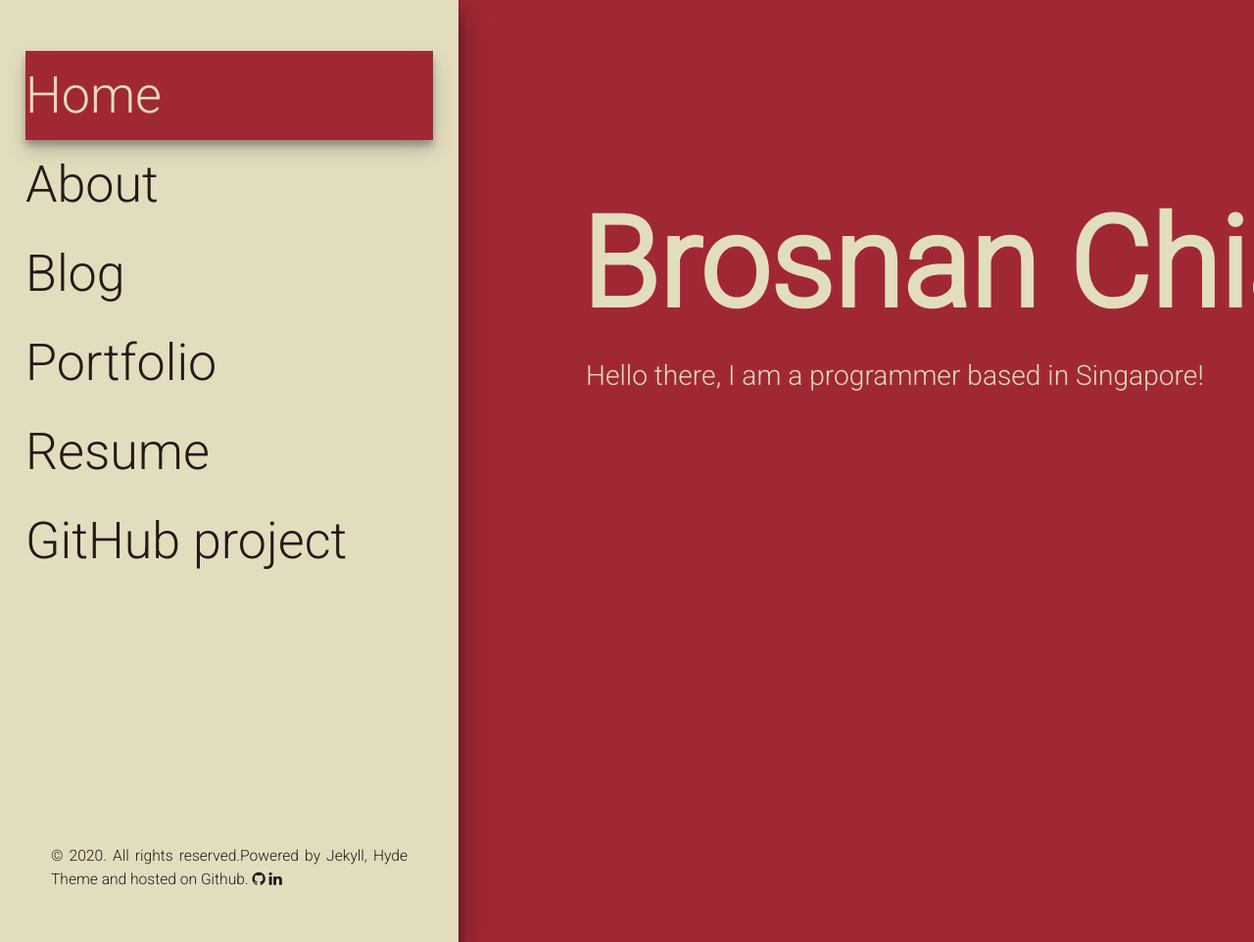
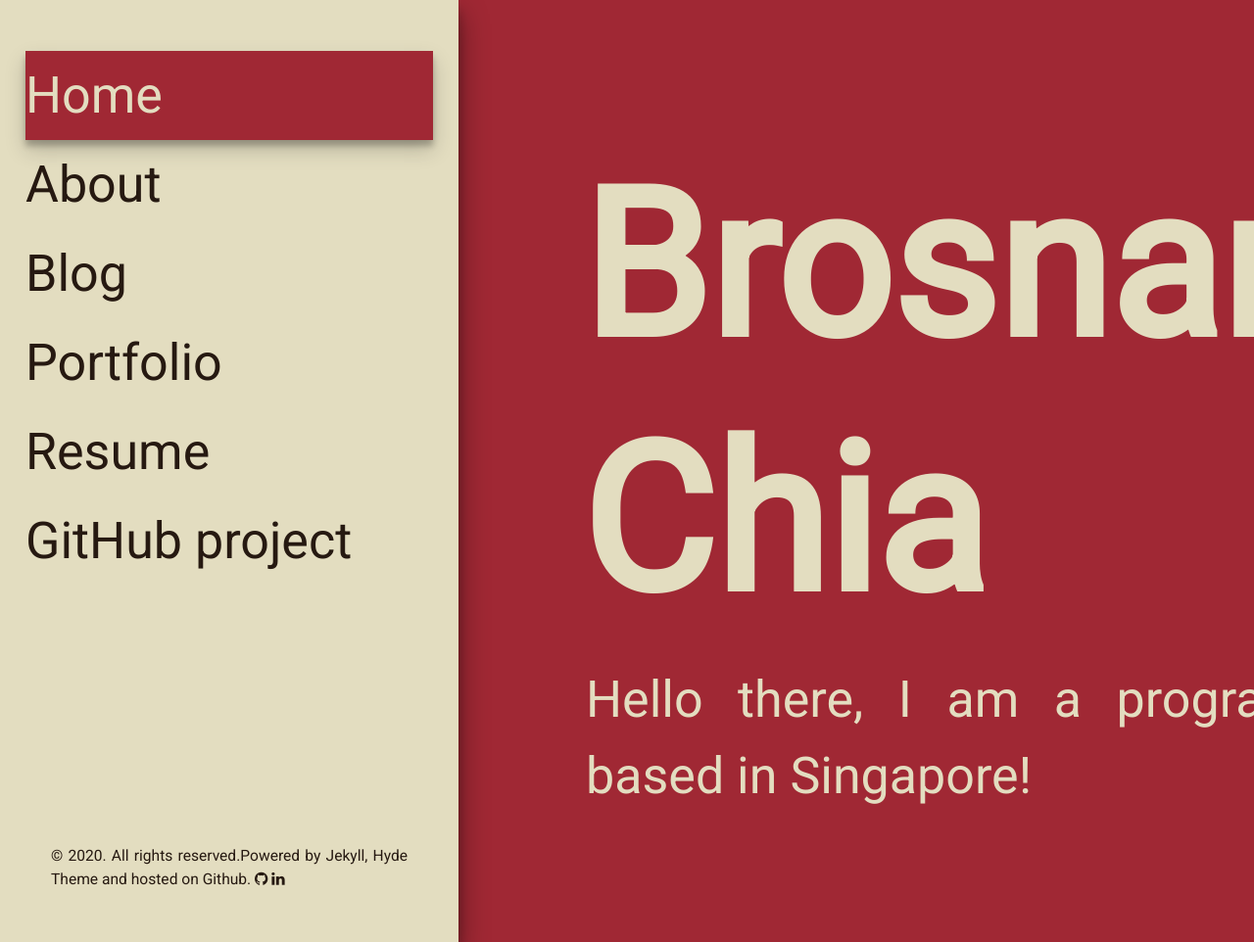
Before and after one commit to broscew/broscew.github.io, a Jekyll site: the page built from index.html, in a window 1280 px wide and 962 px high. Shown: the whole window at 98% size. Built offline with Jekyll 4.4.1, drawn with Linux system fonts in a browser that asks for light colours; the list of posts is cut into pages by our own code.

Commit message:
further tweaks to the main page font.

```diff
--- a/_includes/head.html
+++ b/_includes/head.html
@@ -18,7 +18,7 @@
   <link rel="stylesheet" href="{{ site.baseurl }}public/css/poole.css">
   <link rel="stylesheet" href="{{ site.baseurl }}public/css/syntax.css">
   <link rel="stylesheet" href="{{ site.baseurl }}public/css/hyde.css">
-  <link rel="stylesheet" href="https://fonts.googleapis.com/css?family=Roboto:300">
+  <link rel="stylesheet" href="https://fonts.googleapis.com/css?family=Roboto:400">
   <link rel="stylesheet" href="https://cdnjs.cloudflare.com/ajax/libs/font-awesome/4.7.0/css/font-awesome.min.css">
 
   <!--"http://fonts.googleapis.com/css?family=PT+Sans:400,400italic,700|Abril+Fatface">-->
--- a/public/css/poole.css
+++ b/public/css/poole.css
@@ -289,17 +289,18 @@
 }
 
 .home-content {
+  margin-top: -100px;
   width: 150%;
 }
 
 .name-content{
-    font-size: 10vw;
+    font-size: 8rem;
     margin-left: -0.6%;
 }
 
 .desc-content
 {
-    font-size: 2.2vw;
+    font-size: 2rem;
 }
 
 
```
